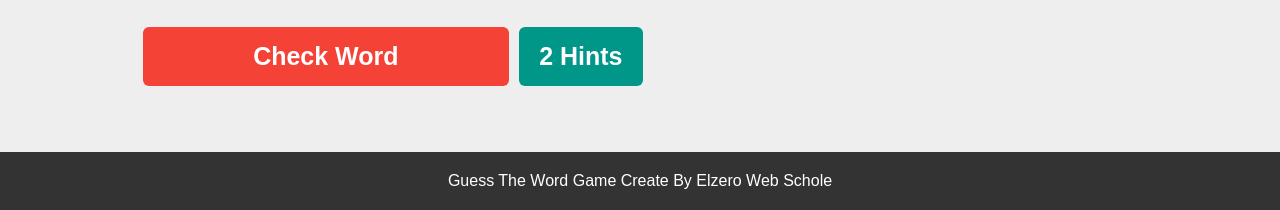
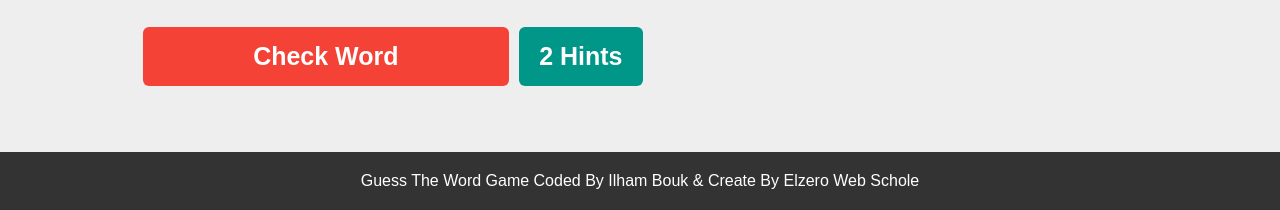
Before and after one commit to ilham-bouk/Guss_The_Word_Game, a plain HTML site: page index.html in a window 1280 px wide. Shown: the part 590-800 px from the top of the page. Drawn offline with Linux system fonts and the light colour scheme.

Commit message:
Update index.html

```diff
--- a/index.html
+++ b/index.html
@@ -33,7 +33,7 @@
         </div>
       </div>
     </div>
-    <footer>Guess The Word Game Create By Elzero Web Schole</footer>
+    <footer>Guess The Word Game Coded By Ilham Bouk & Create By Elzero Web Schole</footer>
     <script src="main.js"></script>
   </body>
 </html>
```
